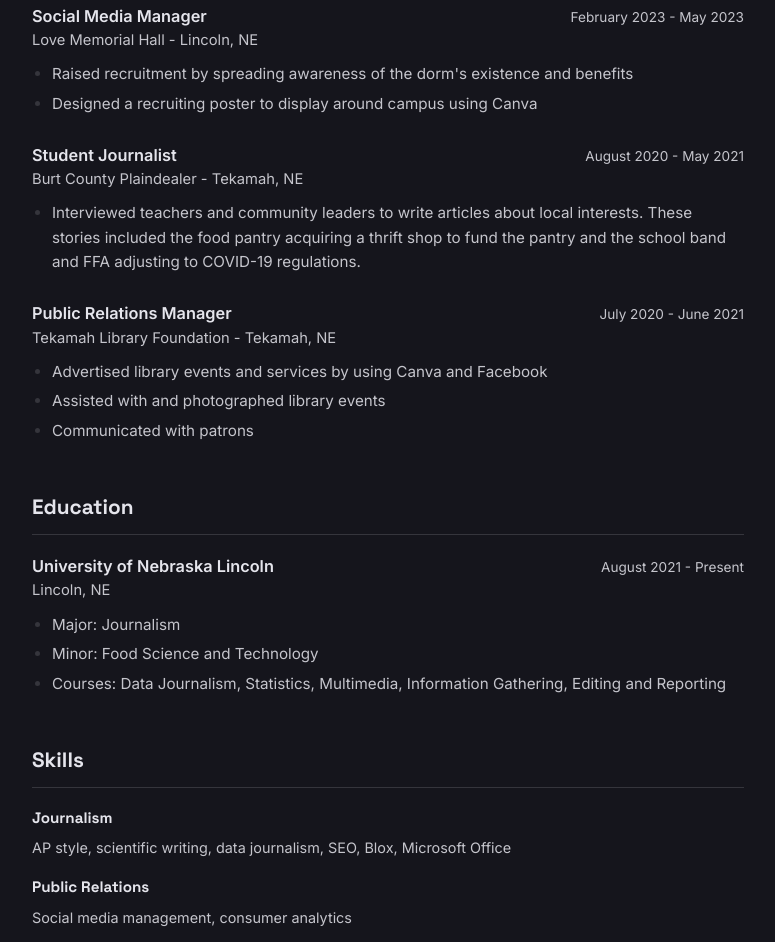
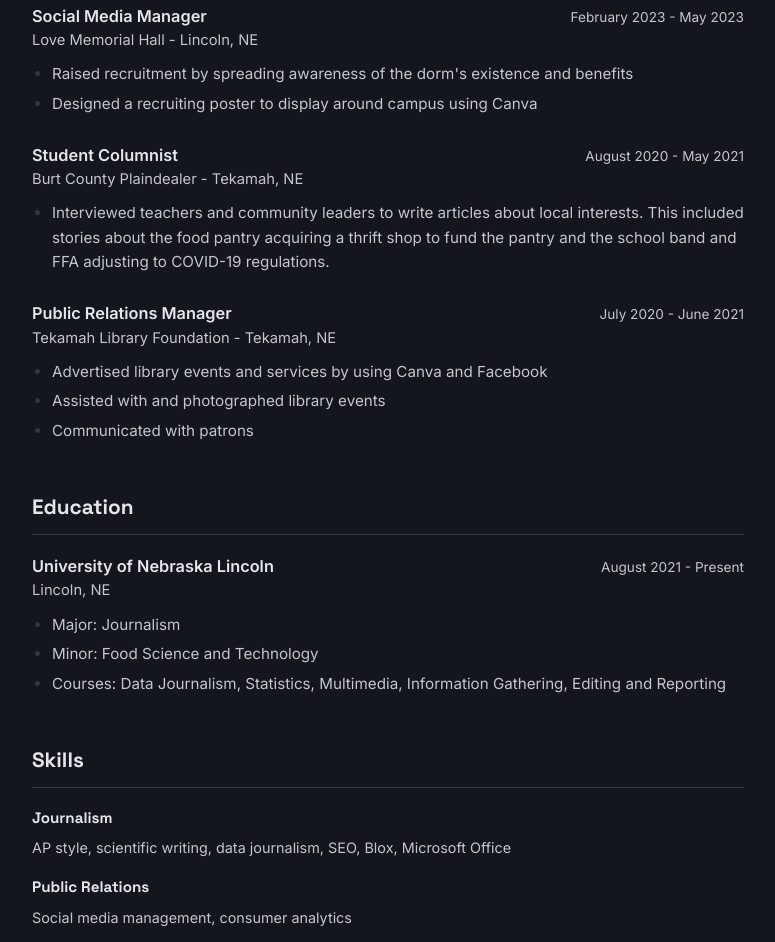
Before and after one commit to MackenzieJEvans/MackenzieJEvans.github.io, a plain HTML site: page index.html in a window 1280 px wide. Shown: the part 1443-2385 px from the top of the page, without its empty margins (252-1027 px from the left). Drawn offline with Linux system fonts and the light colour scheme.

Commit message:
Update index.html

```diff
--- a/index.html
+++ b/index.html
@@ -239,13 +239,13 @@
     <div class="entry">
       <div class="entry-head">
         <div>
-          <div class="entry-title">Student Journalist</div>
+          <div class="entry-title">Student Columnist</div>
           <div class="entry-org">Burt County Plaindealer - Tekamah, NE</div>
         </div>
         <div class="entry-date">August 2020 - May 2021</div>
       </div>
       <ul>
-        <li>Interviewed teachers and community leaders to write articles about local interests. These stories included the food pantry acquiring a thrift shop to fund the pantry and the school band and FFA adjusting to COVID-19 regulations. </li>
+        <li>Interviewed teachers and community leaders to write articles about local interests. This included stories about the food pantry acquiring a thrift shop to fund the pantry and the school band and FFA adjusting to COVID-19 regulations. </li>
       </ul>
     </div>
 
```
